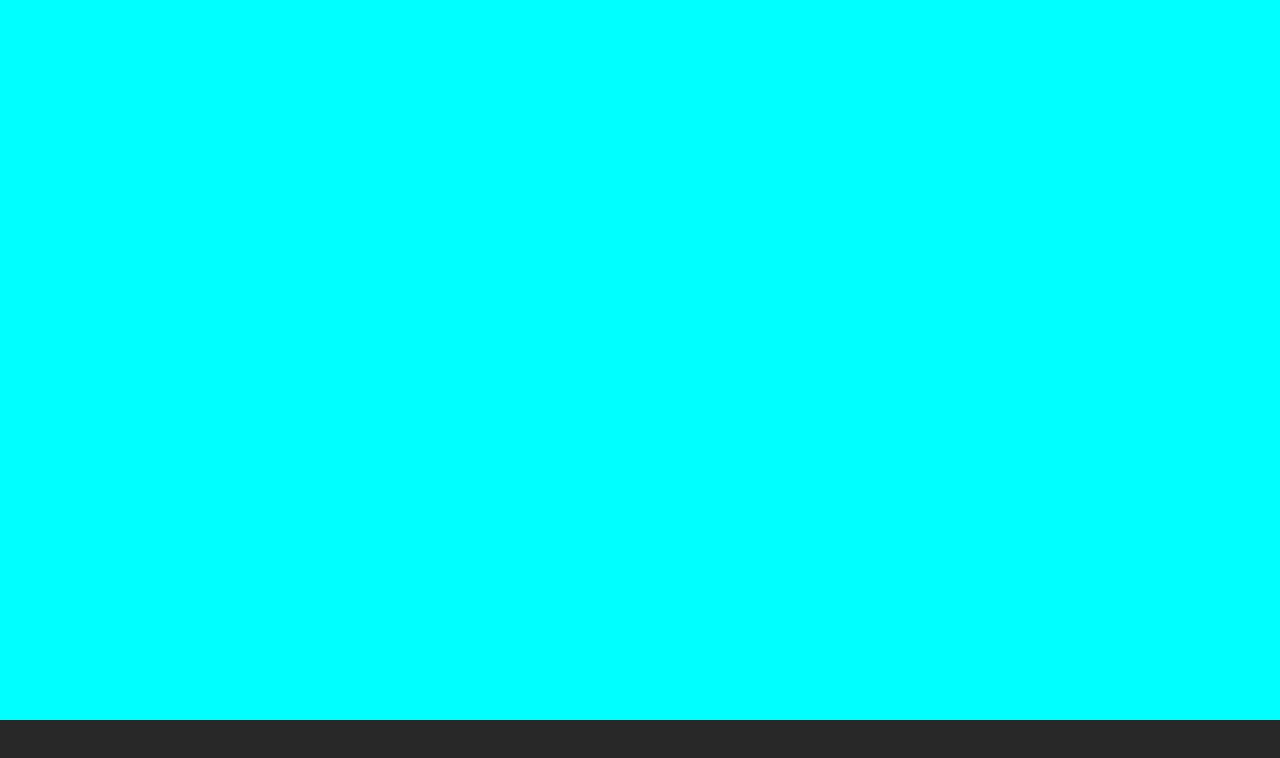
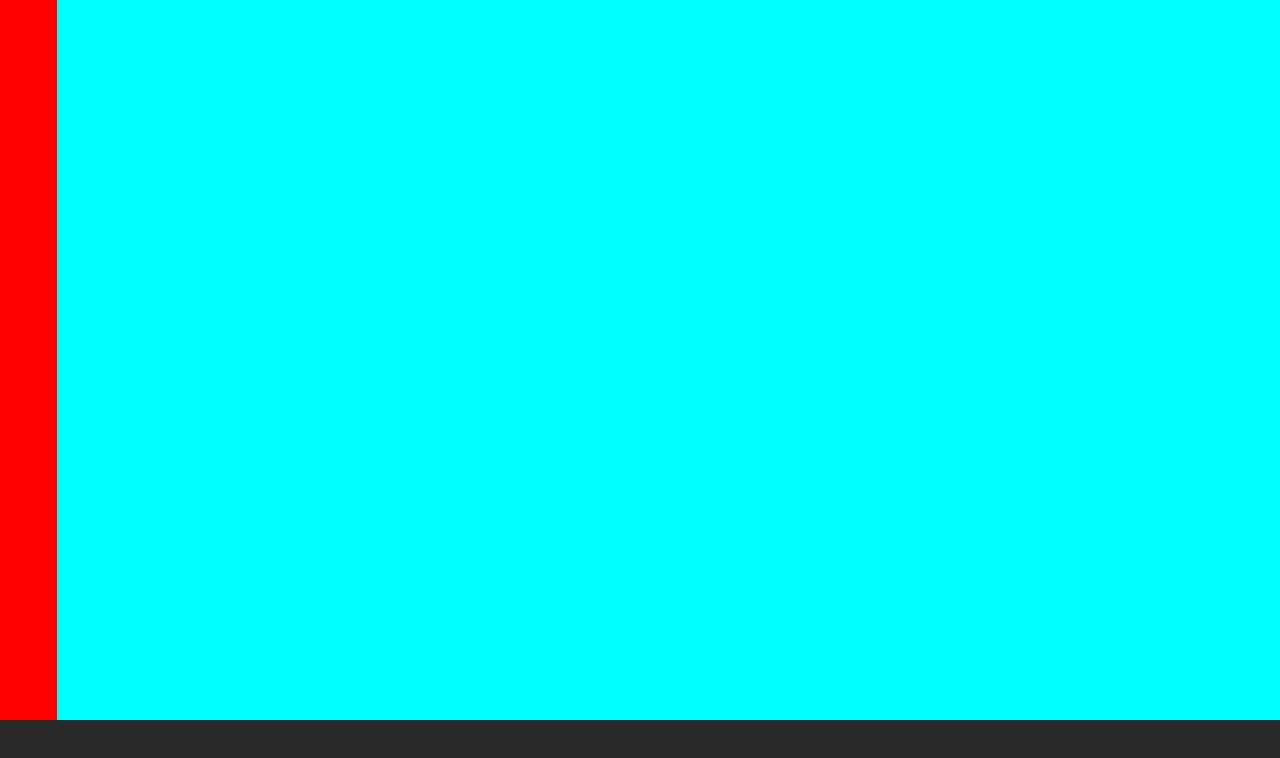
Before and after one commit to Tommaso-Panarotto/html-css-spotifyweb, a plain HTML site: page index.html in a window 1280 px wide. Drawn offline with Linux system fonts and the light colour scheme.

Commit message:
added main block

```diff
--- a/css/style.css
+++ b/css/style.css
@@ -11,9 +11,8 @@ body {
 }
 
 main {
-    height: calc(100vh - 80px);
-    background-color: aqua;
-    overflow: auto;
+    display: flex;
+    flex-direction: row;
 }
 
 footer {
@@ -22,3 +21,20 @@ footer {
 }
 
 /* Utils */
+
+
+
+
+/*Main*/
+.navbar {
+    width: 60px;
+    height: calc(100vh - 80px);
+    background-color: red;
+}
+
+#top-content {
+    height: calc(100vh - 80px);
+    width: 100%;
+    background-color: aqua;
+    overflow: auto;
+}
--- a/index.html
+++ b/index.html
@@ -22,7 +22,10 @@
 </head>
 
 <body>
-    <main></main>
+    <main>
+        <nav class="navbar"></nav>
+        <section id="top-content"></section>
+    </main>
     <footer></footer>
 </body>
 
```
